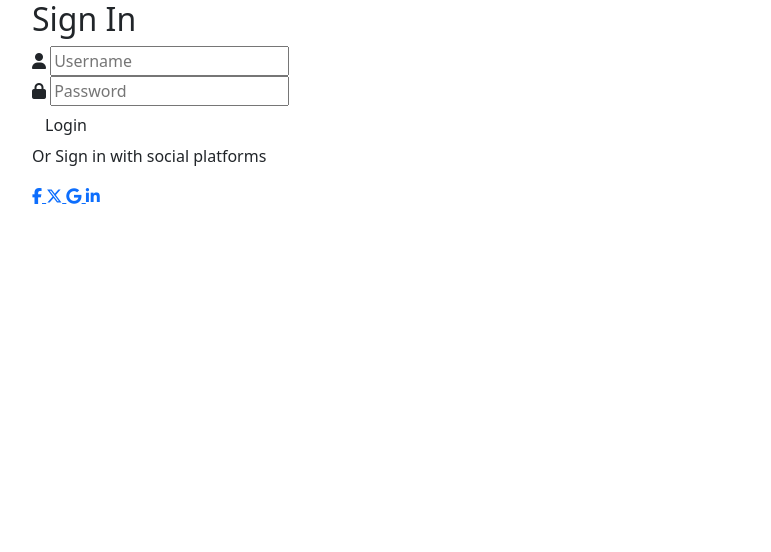
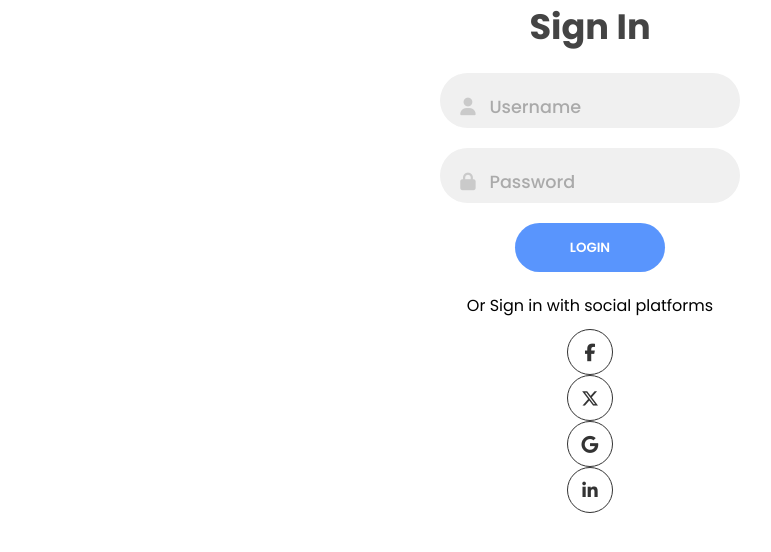
Before and after one commit to lubango21/School-Management-System, a plain HTML site: page signup.html in a window 1280 px wide. Shown: the whole page, without its empty margins (50-821 px from the left). Drawn offline with nearby package versions, Linux system fonts and the light colour scheme.

Commit message:
signinform

```diff
--- a/assets/style/style.css
+++ b/assets/style/style.css
@@ -1,24 +1,105 @@
-body{
-    font-family: 'Poppins' sans-serif;
+@import url('https://fonts.googleapis.com/css2?family=Poppins:ital,wght@0,100;0,200;0,300;0,400;0,500;0,600;0,700;0,800;0,900;1,100;1,200;1,300;1,400;1,500;1,600;1,700;1,800;1,900&display=swap');
+
+*{
+    padding: 0;
+    margin: 0;
+    box-sizing: border-box;
 }
-.box-area{
-    width: 930px;
+body, input{
+    font-family: 'Poppins', sans-serif;
 }
-.right-box{
-    padding: 40px 30px 40px 40px;
+.container{
+    position: relative;
+    width: 100%;
+    min-height: 100vh;
+    background-color: #fff;
+    overflow: hidden;
 }
-::placeholder{
-    font-size: 16px;
+.forms-container{
+    position: absolute;
+    width: 100%;
+    height: 100%;
+    top: 0;
+    left: 0;
 }
-@media only screen and (max-width: 70pc){
-    .box-area{
-        margin: 0 10px;
-    }
-    .left-box{
-        height: 100px;
-        overflow: hidden;
-    }
-    .right-box{
-        padding: 20px;
-    }
+form{
+    display: flex;
+    align-items: center;
+    justify-content: center;
+    flex-direction: column;
 }
+.title{
+    font-size: 2.2rem;
+    color: #444;
+    margin-bottom: 10px;
+}
+.input-field{
+    max-width: 300px;
+    width: 100%;
+    height: 55px;
+    background-color: #f0f0f0;
+    margin: 10px 0;
+    border-radius: 55px;
+    display: grid;
+    grid-template-columns: 15% 85%;
+    padding: 0.4rem;
+}
+.input-field i{
+    text-align: center;
+    line-height: 55px;
+    color: #cacaca;
+    font-size: 1.1rem;
+}
+.input-field input{
+    background: none;
+    outline: none;
+    border: none;
+    line-height: 1;
+    font-weight: 600;
+    font-size: 1.1rem;
+    color: #333;
+}
+.input-field input::placeholder{
+    color: #aaa;
+    font-weight: 500;
+}
+.btn{
+    width: 150px;
+    height: 49px;
+    border: none;
+    outline: none;
+    border-radius: 49px;
+    cursor: pointer;
+    background-color: #5995fd;
+    color: #fff;
+    text-transform: uppercase;
+    font-weight: 600;
+    margin: 10px 0;
+    transition: .5s;
+}
+.bt:hover{
+    background-color: #4d84e2;
+}
+.social-text{
+    padding: .7rem 0;
+    font-size: 1rem;
+}
+.social-meadia{
+    display: flex;
+    justify-content: center;
+}
+.social-icon{
+    height: 46px;
+    width: 46px;
+    border: 1px solid #333;
+    margin: 0 0.45rem;
+    display: flex;
+    flex-direction: row;
+    justify-content: center;
+    align-items: center;
+    text-decoration: none;
+    color: #333;
+    font-size: 1.1rem;
+    border-radius: 50%;
+    transition: 0.3s;
+}
--- a/signup.html
+++ b/signup.html
@@ -4,7 +4,9 @@
     <meta charset="utf-8">
     <meta name="viewport" content="width=device-width, initial-scale=1">
     <title>Sign Up | Smart School</title>
-    <link href="https://cdn.jsdelivr.net/npm/bootstrap@5.3.3/dist/css/bootstrap.min.css" rel="stylesheet">
+    <!-- bootstrap -->
+    <!-- <link href="https://cdn.jsdelivr.net/npm/bootstrap@5.3.3/dist/css/bootstrap.min.css" rel="stylesheet"> -->
+    <!-- icons -->
     <script src="https://kit.fontawesome.com/31d20a6d57.js" crossorigin="anonymous"></script>
     <link rel="stylesheet" href="assets/style/style.css">
   </head>
@@ -12,7 +14,8 @@
     <div class="container">
       <div class="forms-container">
         <div class="signin-signup">
-          <div class="sign-in-form">
+          <!-- Start of Form -->
+          <form class="sign-in-form" action="">
             <h2 class="title">Sign In</h2>
             <!-- Single input field -->
             <div class="input-field">
@@ -22,7 +25,7 @@
             <!-- single input field -->
             <div class="input-field">
               <i class="fas fa-lock"></i>
-              <input type="text" placeholder="Password">
+              <input type="password" placeholder="Password">
             </div>
             <input type="submit" value="Login" class="btn solid">
             <!-- Social Signup -->
@@ -41,7 +44,7 @@
                 <i class="fab fa-linkedin-in"></i>
               </a>
             </div>
-          </div>
+          </form>
         </div>
       </div>
 
```
